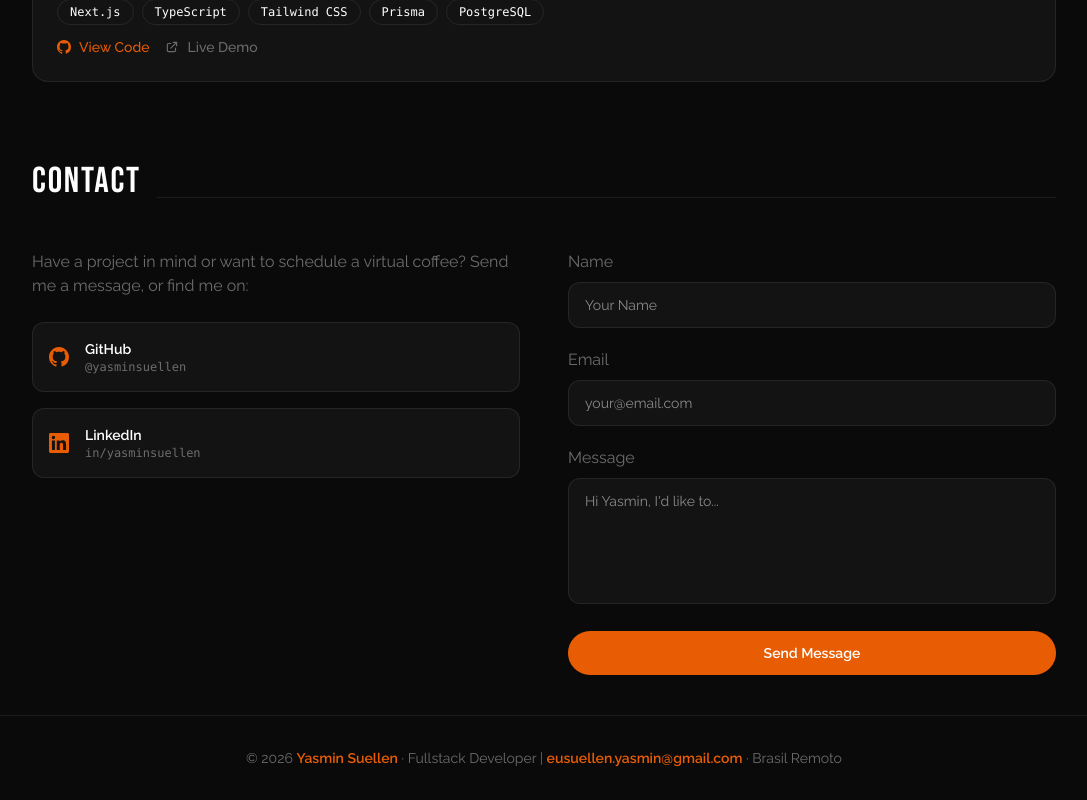
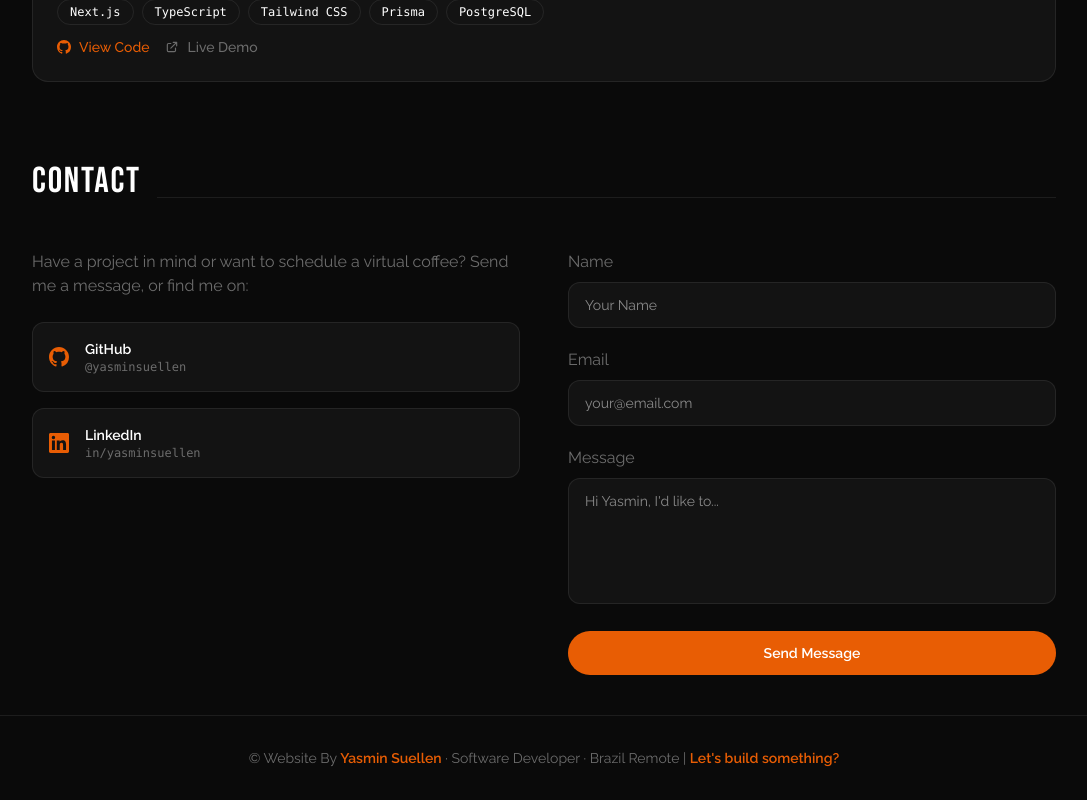
Before and after one commit to yasminsuellen/yasminsuellen-portfolio, a Next.js app: page / in a window 1280 px wide. Shown: the part 2138-2938 px from the top of the page, without its empty margins (96-1183 px from the left). Built offline with nearby package versions, Linux system fonts and the light colour scheme.

Commit message:
feat: make CTA text a WhatsApp link on footer

```diff
--- a/components/layout/Footer.tsx
+++ b/components/layout/Footer.tsx
@@ -7,15 +7,27 @@ export function Footer() {
       style={{ borderColor: "var(--border)", color: "var(--muted)" }}
     >
       <p>
-        © {year}{" "}
-        <span style={{ color: "var(--accent)" }} className="font-semibold">
+        © Website By {""}
+        <a
+          href="https://wa.me/5521975874672"
+          target="_blank"
+          rel="noopener noreferrer"
+          style={{ color: "var(--accent)" }}
+          className="font-semibold hover:opacity-80 transition-opacity duration-200"
+        >
           Yasmin Suellen
-        </span>
-        {" · "}Fullstack Developer{" | "}
-        <span style={{ color: "var(--accent)" }} className="font-semibold">
-          eusuellen.yasmin@gmail.com
-        </span>
-        {" · "}Brasil Remoto
+        </a>
+        {" · "}Software Developer
+        {" · "}Brazil Remote | {" "}
+        <a
+          href="https://wa.me/5521975874672"
+          target="_blank"
+          rel="noopener noreferrer"
+          style={{ color: "var(--accent)" }}
+          className="font-semibold hover:opacity-80 transition-opacity duration-200"
+        >
+          Let's build something?
+        </a>
       </p>
     </footer>
   );
```
